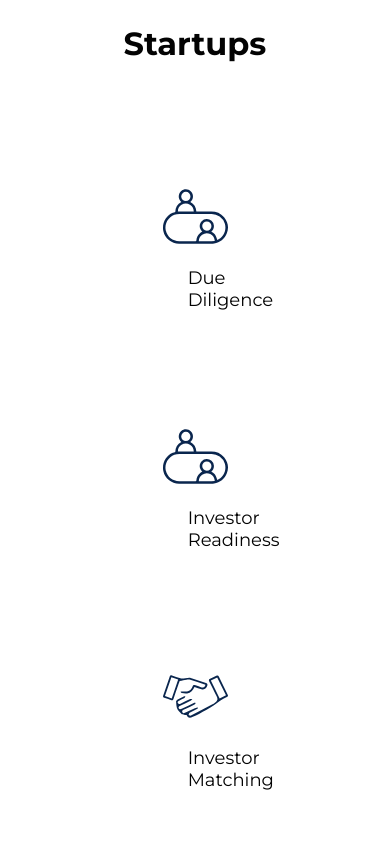
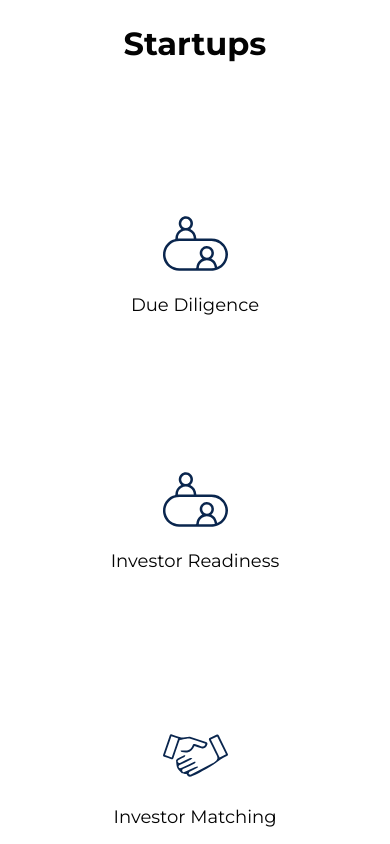
Before and after one commit to abrarkhalidofficial/Peervest, a React (Create React App) app: page /services in a window 390 px wide. Shown: the part 860-1704 px from the top of the page. Built offline with nearby package versions, Linux system fonts and the light colour scheme.

Commit message:
responsive ness

```diff
--- a/src/Styles/App.scss
+++ b/src/Styles/App.scss
@@ -1531,8 +1531,11 @@ input:-webkit-autofill:active {
   .milestone__container__content__card {
     width: 30%;
   }
-  .milestone__container__content__card {
-    width: 23%;
+  .investors__container__content__card {
+    width: 30%;
+  }
+  .startups__container__content__card {
+    width: 30%;
   }
   .container__our__team__wrapper {
     padding: 2em 6em;
@@ -1956,6 +1959,14 @@ input:-webkit-autofill:active {
     width: 90%;
     margin-top: 1em;
   }
+  .investors__container__content__card {
+    width: 90%;
+    margin-top: 1em;
+  }
+  .startups__container__content__card {
+    width: 90%;
+    margin-top: 1em;
+  }
   .join__us__img {
     margin-left: -1100px;
   }
```
